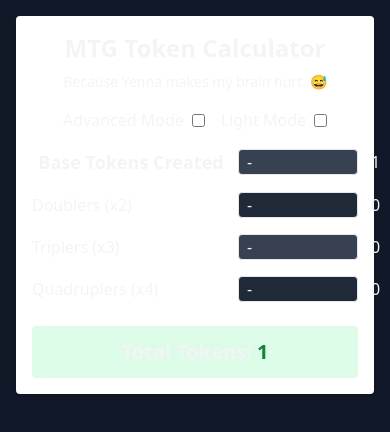
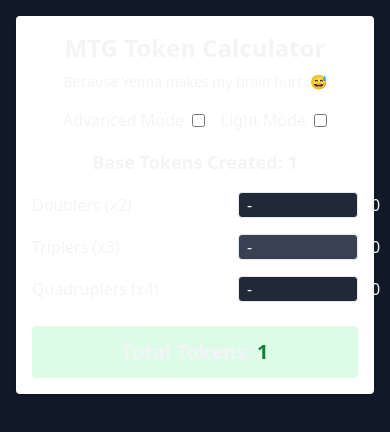
Before and after one commit to Whuki/mtg-token-calculator, a React (Vite) app: page / in a window 390 px wide. Shown: the top 432 px of the page. Built offline with nearby package versions, Linux system fonts and the light colour scheme.

Commit message:
Improve mobile UI v2

```diff
--- a/src/App.jsx
+++ b/src/App.jsx
@@ -64,16 +64,8 @@
         {/* Simple Mode */}
         {!advancedMode && (
           <div className="space-y-4">
-            {/* Base Tokens row with +/- buttons */}
-            <div className="flex gap-2 items-center justify-center">
-              <label className="text-lg font-bold flex-1 text-center">Base Tokens Created</label>
-              <CustomQuantityInput
-                value={baseTokens}
-                onChange={setBaseTokens}
-                darkMode={darkMode}
-                rowIndex={-1} // special header coloring
-              />
-            </div>
+            {/* Base Tokens Header */}
+            <div className="text-center text-lg font-bold">Base Tokens Created: {baseTokens}</div>
 
             {/* Doublers / Triplers / Quadruplers */}
             {[
```
